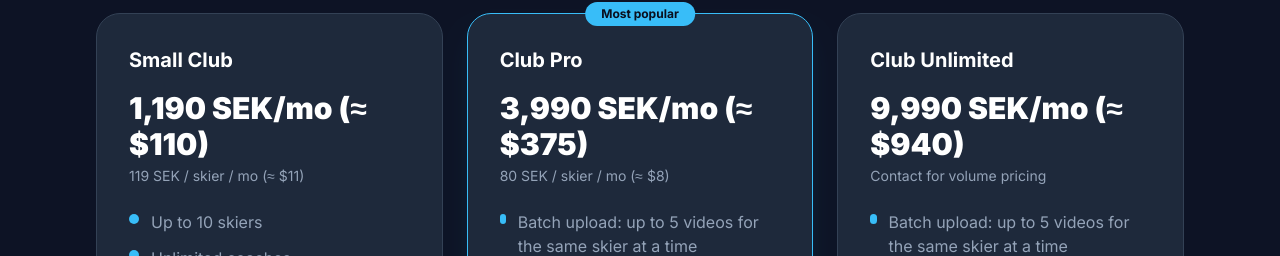
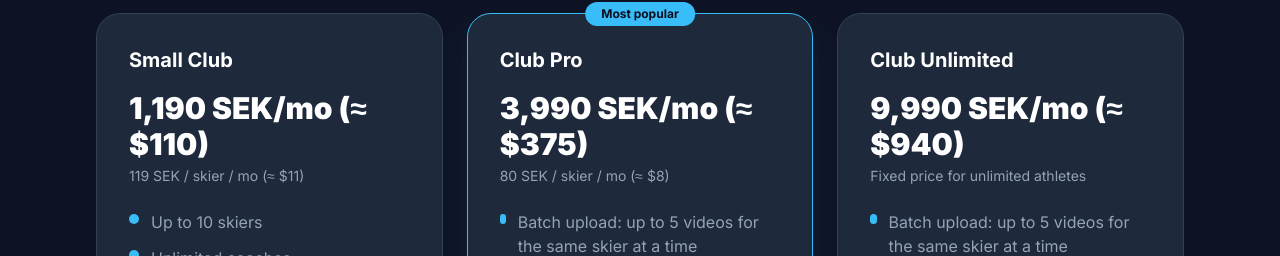
Before and after one commit to darkrider-code/alpine-mastery-blog, a Next.js app: page /en/klubbpaket in a window 1280 px wide. Shown: the part 1773-2029 px from the top of the page. Built offline with nearby package versions, Linux system fonts and the light colour scheme.

Commit message:
Replace volume quotations with fixed Unlimited pricing in every locale

```diff
--- a/app/[locale]/klubbpaket/page.tsx
+++ b/app/[locale]/klubbpaket/page.tsx
@@ -34,7 +34,7 @@ interface LocaleCopy {
   billingMonthly: string;
   billingYearly: string;
   saveBadge: string;
-  contactVolume: string;
+  fixedPrice: string;
   plans: {
     id: "small" | "pro" | "unlimited";
     name: string;
@@ -101,7 +101,7 @@ const localeContent: Record<string, LocaleCopy> = {
     billingMonthly: "Månadsvis",
     billingYearly: "Årsvis",
     saveBadge: "Spara 50%",
-    contactVolume: "Kontakta oss för volympris",
+    fixedPrice: "Fast pris för obegränsat antal åkare",
     plans: [
       {
         id: "small",
@@ -250,7 +250,7 @@ const localeContent: Record<string, LocaleCopy> = {
     billingMonthly: "Monthly",
     billingYearly: "Yearly",
     saveBadge: "Save 50%",
-    contactVolume: "Contact for volume pricing",
+    fixedPrice: "Fixed price for unlimited athletes",
     plans: [
       {
         id: "small",
@@ -395,7 +395,7 @@ const localeContent: Record<string, LocaleCopy> = {
     billingMonthly: "Månedlig",
     billingYearly: "Årlig",
     saveBadge: "Spar 50%",
-    contactVolume: "Kontakt oss for volumpris",
+    fixedPrice: "Fast pris for ubegrenset antall løpere",
     plans: [
       {
         id: "small",
@@ -544,7 +544,7 @@ const localeContent: Record<string, LocaleCopy> = {
     billingMonthly: "Månedligt",
     billingYearly: "Årligt",
     saveBadge: "Spar 50%",
-    contactVolume: "Kontakt os for volumenpris",
+    fixedPrice: "Fast pris for ubegrænset antal atleter",
     plans: [
       {
         id: "small",
@@ -693,7 +693,7 @@ const localeContent: Record<string, LocaleCopy> = {
     billingMonthly: "Kuukausittain",
     billingYearly: "Vuosittain",
     saveBadge: "Säästä 50%",
-    contactVolume: "Ota yhteyttä volyymihinnoittelua varten",
+    fixedPrice: "Kiinteä hinta rajattomalle määrälle urheilijoita",
     plans: [
       {
         id: "small",
@@ -842,7 +842,7 @@ const localeContent: Record<string, LocaleCopy> = {
     billingMonthly: "Monatlich",
     billingYearly: "Jährlich",
     saveBadge: "50 % sparen",
-    contactVolume: "Kontakt für Mengenrabatte",
+    fixedPrice: "Festpreis für unbegrenzt viele Athleten",
     plans: [
       {
         id: "small",
@@ -991,7 +991,7 @@ const localeContent: Record<string, LocaleCopy> = {
     billingMonthly: "Mensuel",
     billingYearly: "Annuel",
     saveBadge: "Économisez 50%",
-    contactVolume: "Contactez-nous pour un tarif de volume",
+    fixedPrice: "Prix fixe pour un nombre illimité d’athlètes",
     plans: [
       {
         id: "small",
@@ -1140,7 +1140,7 @@ const localeContent: Record<string, LocaleCopy> = {
     billingMonthly: "Maandelijks",
     billingYearly: "Jaarlijks",
     saveBadge: "Bespaar 50%",
-    contactVolume: "Neem contact op voor volume prijzen",
+    fixedPrice: "Vaste prijs voor een onbeperkt aantal atleten",
     plans: [
       {
         id: "small",
@@ -1483,7 +1483,7 @@ export default async function KlubbpaketPage({ params }: { params: Promise<{ loc
             billingMonthly={copy.billingMonthly}
             billingYearly={copy.billingYearly}
             saveBadge={copy.saveBadge}
-            contactVolume={copy.contactVolume}
+            fixedPrice={copy.fixedPrice}
           />
         </div>
       </section>
--- a/components/ClubPricing.tsx
+++ b/components/ClubPricing.tsx
@@ -22,14 +22,14 @@ export default function ClubPricing({
   billingMonthly,
   billingYearly,
   saveBadge,
-  contactVolume,
+  fixedPrice,
 }: {
   locale: string;
   plans: ClubPlan[];
   billingMonthly: string;
   billingYearly: string;
   saveBadge: string;
-  contactVolume: string;
+  fixedPrice: string;
 }) {
   const [period, setPeriod] = useState<ClubBillingPeriod>("monthly");
   const note = clubPricing(locale).note;
@@ -72,7 +72,7 @@ export default function ClubPricing({
             <h3 className="text-xl font-bold text-white">{plan.name}</h3>
             <div className="mt-4 text-3xl font-black text-white">{formatClubPrice(plan.id, period, locale)}</div>
             <div className="mt-1 text-sm text-text-secondary">
-              {plan.id === "unlimited" ? contactVolume : formatClubPerSkier(plan.id, period, locale)}
+              {plan.id === "unlimited" ? fixedPrice : formatClubPerSkier(plan.id, period, locale)}
             </div>
             <ul className="mt-6 space-y-3 text-text-secondary">
               {plan.features.map((feature) => (
```
Also changed, not shown: 1 other file (tests, documents, lock files or other folders).
